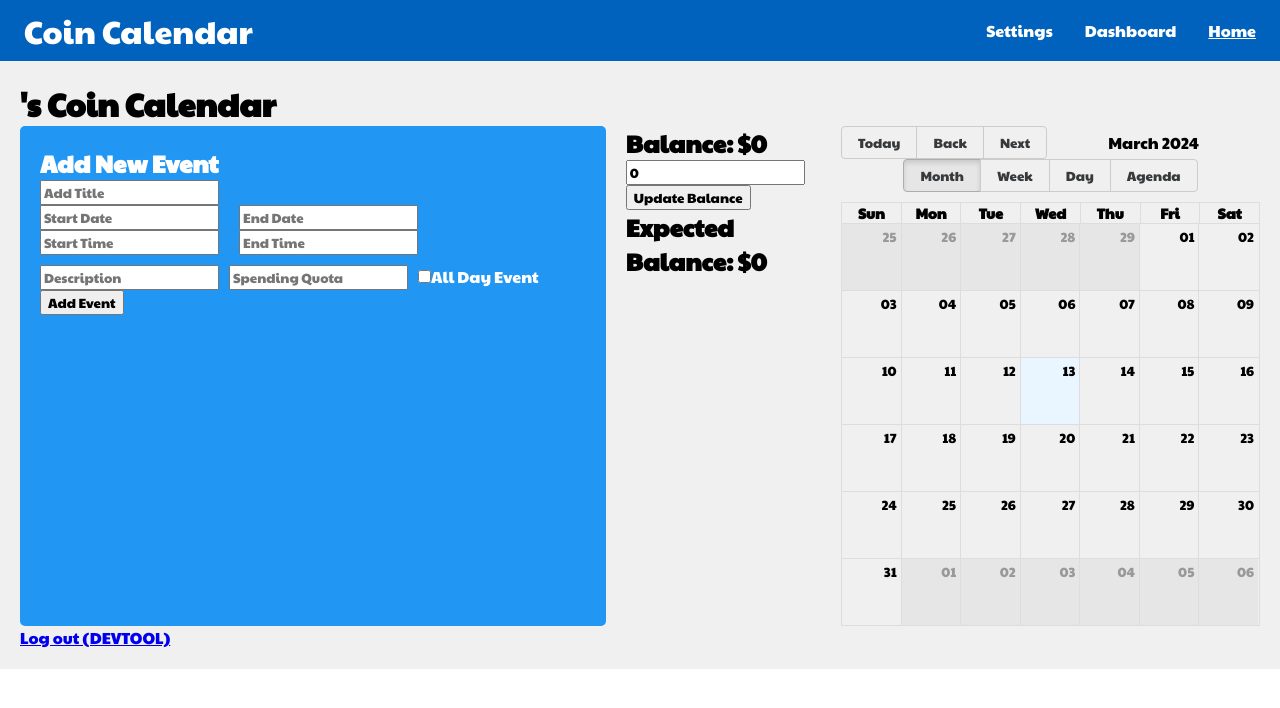
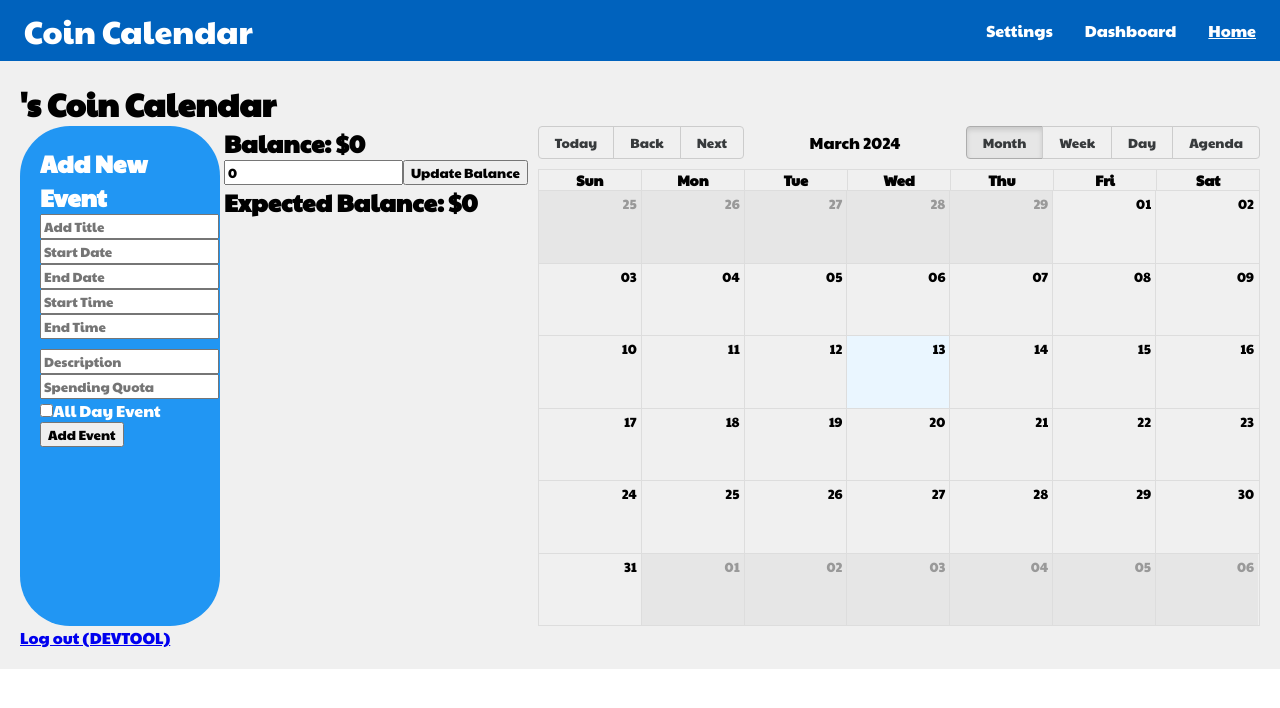
Before and after one commit to joeduman/Coin-Calendar, a React (Create React App) app: page /home in a window 1280 px wide. Shown: the top 708 px of the page. Built offline with nearby package versions, Linux system fonts and the light colour scheme.

Commit message:
Update App.css

```diff
--- a/src/App.css
+++ b/src/App.css
@@ -10,8 +10,9 @@
 .add-event-container {
   background-color: #2196f3; /* Blue color */
   padding: 20px;
-  margin-right: 20px;
-  border-radius: 5px;
+  margin-right: 4px;
+  width: 200px;
+  border-radius: 50px;
 }
 
 .add-event {
```
